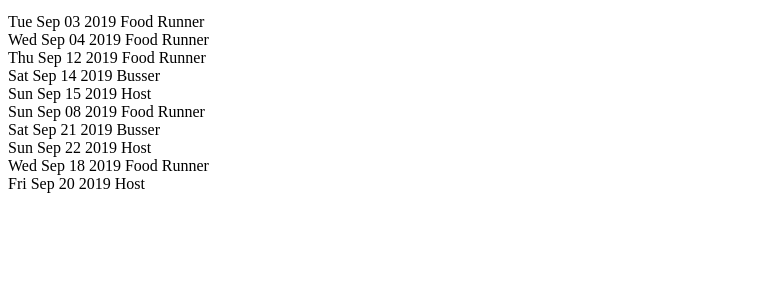
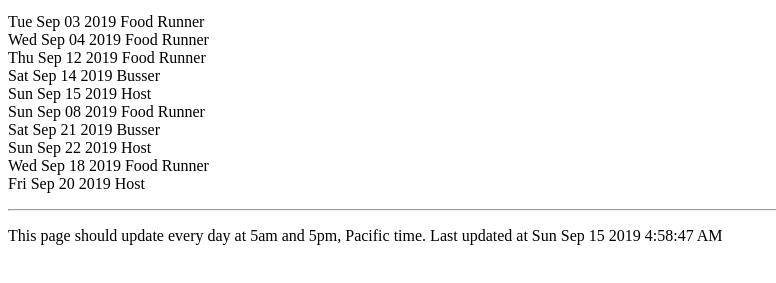
Before and after one commit to Schobbish/whenisnathanworking, a website: page index.html in a window 1280 px wide. Shown: the part 101-384 px from the top of the page, without its empty margins (0-776 px from the left). Drawn offline with nearby package versions, Linux system fonts and the light colour scheme; files whose address does not match are found by name.

Commit message:
make some changes

```diff
--- a/assets/css/main.css
+++ b/assets/css/main.css
@@ -0,0 +1,4 @@
+hr {
+    margin-block-start: 1em;
+    margin-block-end: 1em;
+}
--- a/assets/js/main.js
+++ b/assets/js/main.js
@@ -8,7 +8,8 @@ function generateCalendar(shifts) {
 </div>`);
     }
     // set timestamp
-    $('#timestamp').text(shifts.timestamp);
+    const timestamp = new Date(shifts.timestamp);
+    $('#timestamp').text(`${timestamp.toDateString()} ${timestamp.toLocaleTimeString()}`);
 }
 
 $(document).ready(function() {
--- a/index.html
+++ b/index.html
@@ -10,6 +10,9 @@
     <div id="cal">
 
     </div>
+    <hr>
+    <!-- TODO: somehow make this change based on user's time zone -->
+    <p>This page should update every day at 5am and 5pm, Pacific time. Last updated at <span id="timestamp"></span></p>
     <script src="https://ajax.googleapis.com/ajax/libs/jquery/3.4.1/jquery.min.js"></script>
     <script src="assets/js/main.js"></script>
 </html>
```
